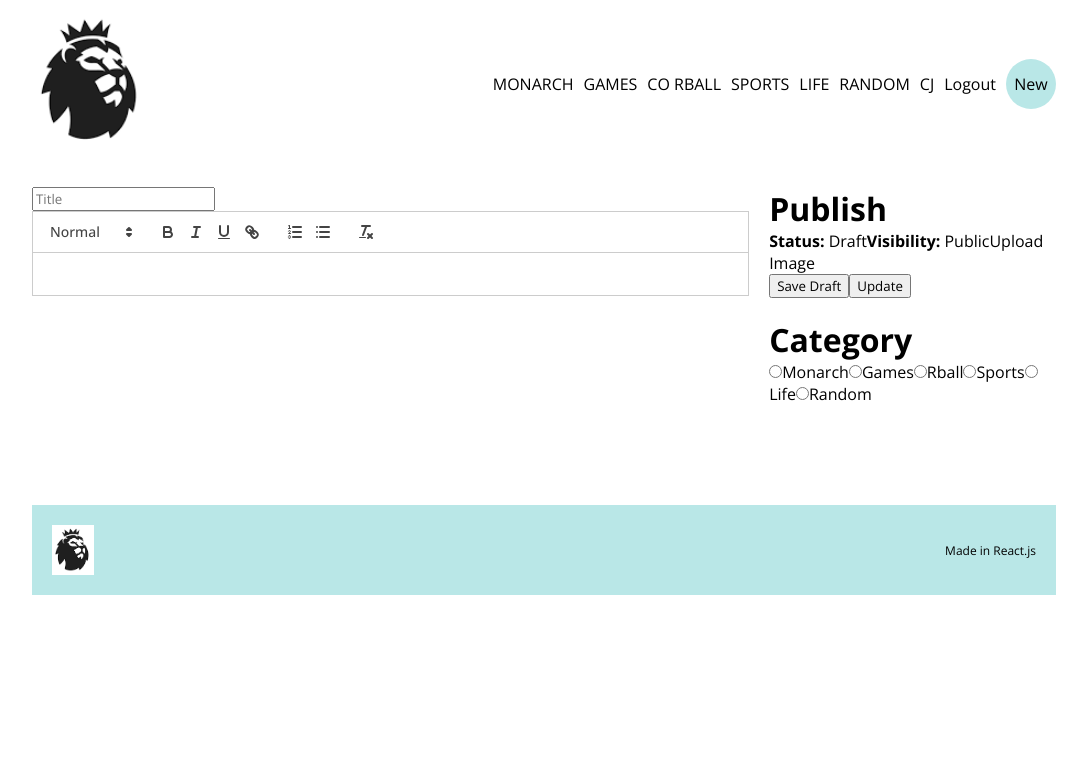
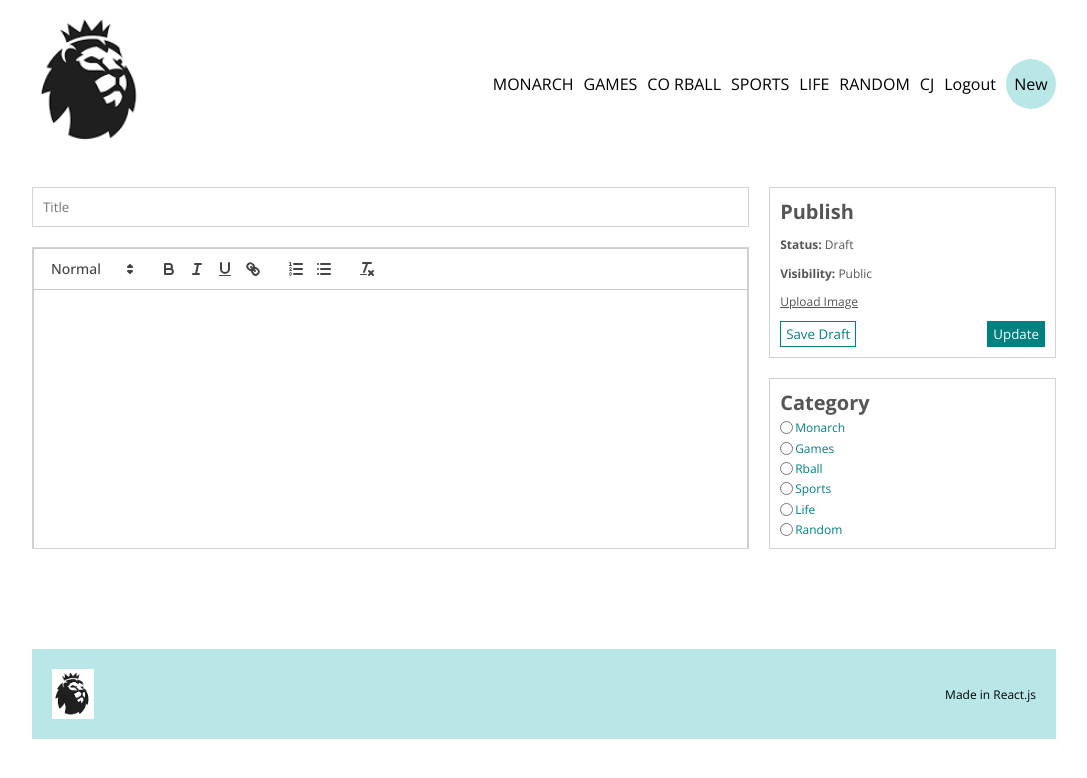
Before and after one commit to EsotericZ/blog, a React (Create React App) app in the folder client/: page /Write in a window 1280 px wide. Shown: the top 778 px of the page, without its empty margins (96-1183 px from the left). Built offline with nearby package versions, Linux system fonts and the light colour scheme.

Commit message:
more blog setup

```diff
--- a/client/src/components/Navbar.jsx
+++ b/client/src/components/Navbar.jsx
@@ -30,7 +30,7 @@
                     <span>CJ</span>
                     <span>Logout</span>
                     <span className='write'>
-                        <Link className='link' to='/post'>New</Link>
+                        <Link className='link' to='/Write'>New</Link>
                     </span>
                 </div>
             </div>
--- a/client/src/pages/Write.jsx
+++ b/client/src/pages/Write.jsx
@@ -10,7 +10,7 @@
             <div className='content'>
                 <input type='text' placeholder='Title' />
                 <div className="editContainer">
-                    <ReactQuill theme='snow' value={value} onChange={setValue} />
+                    <ReactQuill className='editor' theme='snow' value={value} onChange={setValue} />
                 </div>
             </div>
             <div className='menu'>
@@ -23,7 +23,7 @@
                         <b>Visibility: </b> Public
                     </span>
                     <input style={{display:'none'}} type='file' name='' id='file' />
-                    <label htmlFor='file'>Upload Image</label>
+                    <label className='file' htmlFor='file'>Upload Image</label>
                     <div className='buttons'>
                         <button>Save Draft</button>
                         <button>Update</button>
@@ -31,18 +31,30 @@
                 </div>
                 <div className='item'>
                     <h1>Category</h1>
+                        <div className='cat'>
                             <input type='radio' name='cat' value='monarch' id='monarch' />
                             <label htmlFor='monarch'>Monarch</label>
+                        </div>
+                        <div className='cat'>
                             <input type='radio' name='cat' value='games' id='games' />
                             <label htmlFor='games'>Games</label>
+                        </div>
+                        <div className='cat'>
                             <input type='radio' name='cat' value='rball' id='rball' />
                             <label htmlFor='rball'>Rball</label>
+                        </div>
+                        <div className='cat'>
                             <input type='radio' name='cat' value='sports' id='sports' />
                             <label htmlFor='sports'>Sports</label>
+                        </div>
+                        <div className='cat'>
                             <input type='radio' name='cat' value='life' id='life' />
                             <label htmlFor='life'>Life</label>
+                        </div>
+                        <div className='cat'>
                             <input type='radio' name='cat' value='random' id='random' />
                             <label htmlFor='random'>Random</label>
+                        </div>
                 </div>
             </div>
         </div>
--- a/client/src/style.scss
+++ b/client/src/style.scss
@@ -298,6 +298,25 @@
 
             .content {
                 flex: 5;
+                display: flex;
+                flex-direction: column;
+                gap: 20px;
+
+                input {
+                    padding: 10px;
+                    border: 1px solid lightgray;
+                }
+
+                .editContainer {
+                    height: 300px;
+                    overflow: scroll;
+                    border: 1px solid lightgray;
+                }
+
+                .editor {
+                    height: 100%;
+                    border: none;
+                }
             }
 
             .menu {
@@ -305,6 +324,54 @@
                 display: flex;
                 flex-direction: column;
                 gap: 20px;
+
+                .item {
+                    border: 1px solid lightgray;
+                    padding: 10px;
+                    display: flex;
+                    flex: 1;
+                    flex-direction: column;
+                    justify-content: space-between;
+                    font-size: 12px;
+                    color: #555;
+                }
+
+                h1 {
+                    font-size: 20px;
+                }
+
+                .file {
+                    text-decoration: underline;
+                    cursor: pointer;
+                }
+
+                .buttons {
+                    display: flex;
+                    justify-content: space-between;
+
+                    :first-child {
+                        cursor: pointer;
+                        color: teal;
+                        background-color: white;
+                        border: 1px solid teal;
+                        padding: 3px 5px;
+                    }
+
+                    :last-child {
+                        cursor: pointer;
+                        color: white;
+                        background-color: teal;
+                        border: 1px solid teal;
+                        padding: 3px 5px;
+                    }
+                }
+
+                .cat {
+                    display: flex;
+                    align-items: center;
+                    gap: 2px;
+                    color: teal;
+                }
             }
         }
     }
```
Lines whose indentation alone changed are shown as unchanged.
